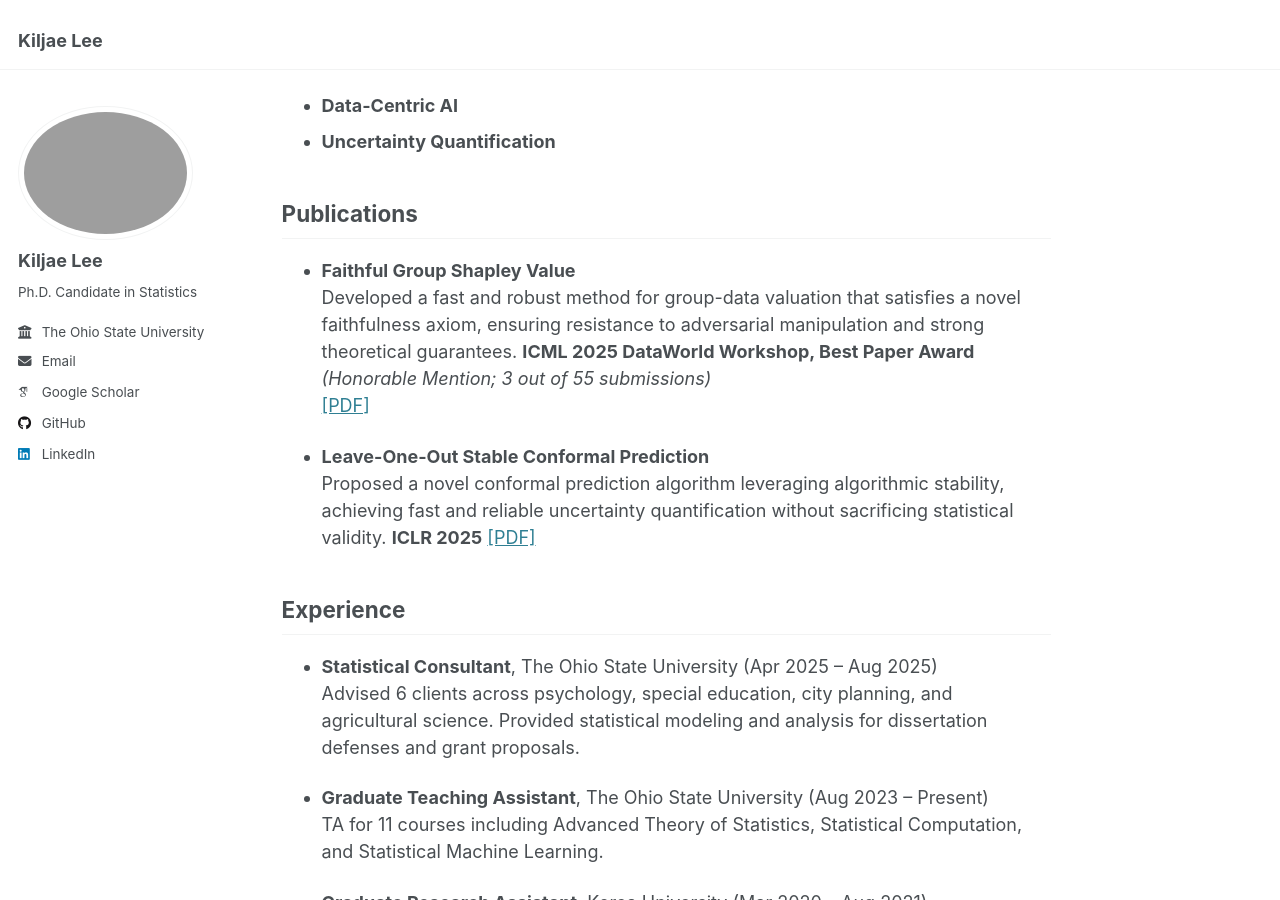
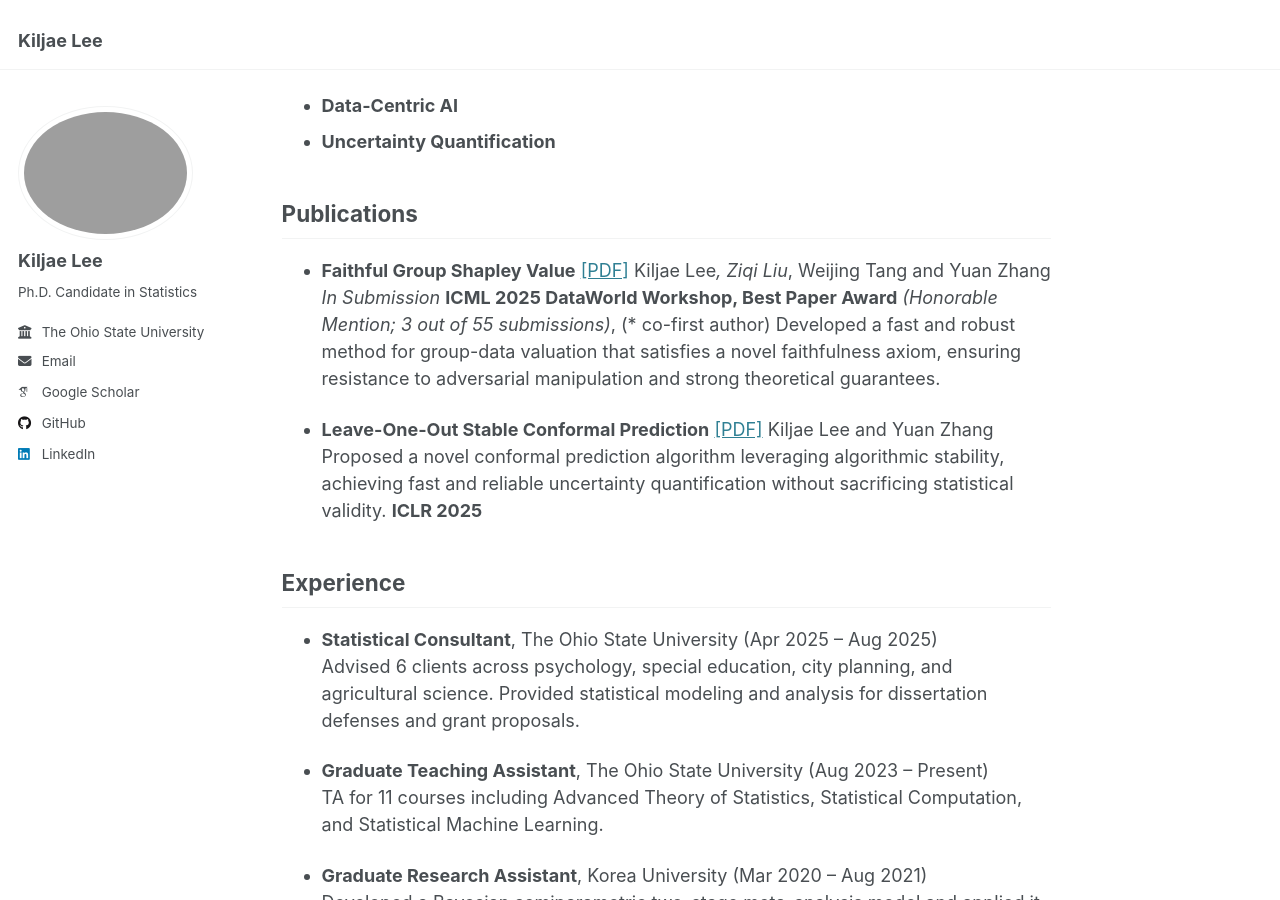
Before and after one commit to KiljaeL/KiljaeL.github.io, a Jekyll site: the page built from _pages/about.md, in a window 1280 px wide and 900 px high, scrolled down 546 px. Built offline with Jekyll 4.4.1, drawn with Linux system fonts in a browser that asks for light colours; some web fonts are replaced.

Commit message:
Update about page with additional content

```diff
--- a/_pages/about.md
+++ b/_pages/about.md
@@ -22,13 +22,16 @@ My research interests span across several areas in statistics and machine learni
 
 ## Publications
 
-- **Faithful Group Shapley Value**
-  Developed a fast and robust method for group-data valuation that satisfies a novel faithfulness axiom, ensuring resistance to adversarial manipulation and strong theoretical guarantees. **ICML 2025 DataWorld Workshop, Best Paper Award** *(Honorable Mention; 3 out of 55 submissions)*
-  [[PDF]](https://arxiv.org/abs/2505.19013)
+- **Faithful Group Shapley Value** [[PDF]](https://arxiv.org/abs/2505.19013)
+  Kiljae Lee*, Ziqi Liu*, Weijing Tang and Yuan Zhang
+  _In Submission_ **ICML 2025 DataWorld Workshop, Best Paper Award** *(Honorable Mention; 3 out of 55 submissions)*, (* co-first author)
+  Developed a fast and robust method for group-data valuation that satisfies a novel faithfulness axiom, ensuring resistance to adversarial manipulation and strong theoretical guarantees.
 
-- **Leave-One-Out Stable Conformal Prediction**
+
+- **Leave-One-Out Stable Conformal Prediction** [[PDF]](https://openreview.net/forum?id=Bt1vnCnAVS)
+  Kiljae Lee and Yuan Zhang
   Proposed a novel conformal prediction algorithm leveraging algorithmic stability, achieving fast and reliable uncertainty quantification without sacrificing statistical validity. **ICLR 2025**
-  [[PDF]](https://openreview.net/forum?id=Bt1vnCnAVS)
+
 
 ## Experience
 
```
